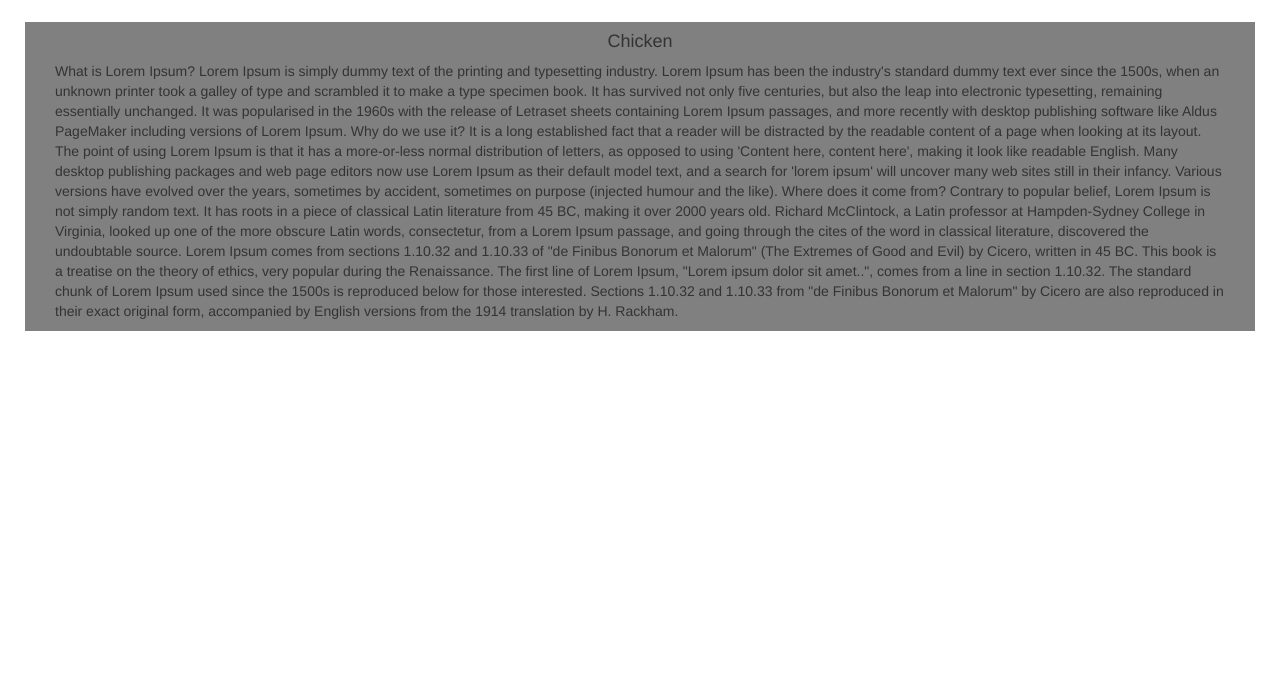
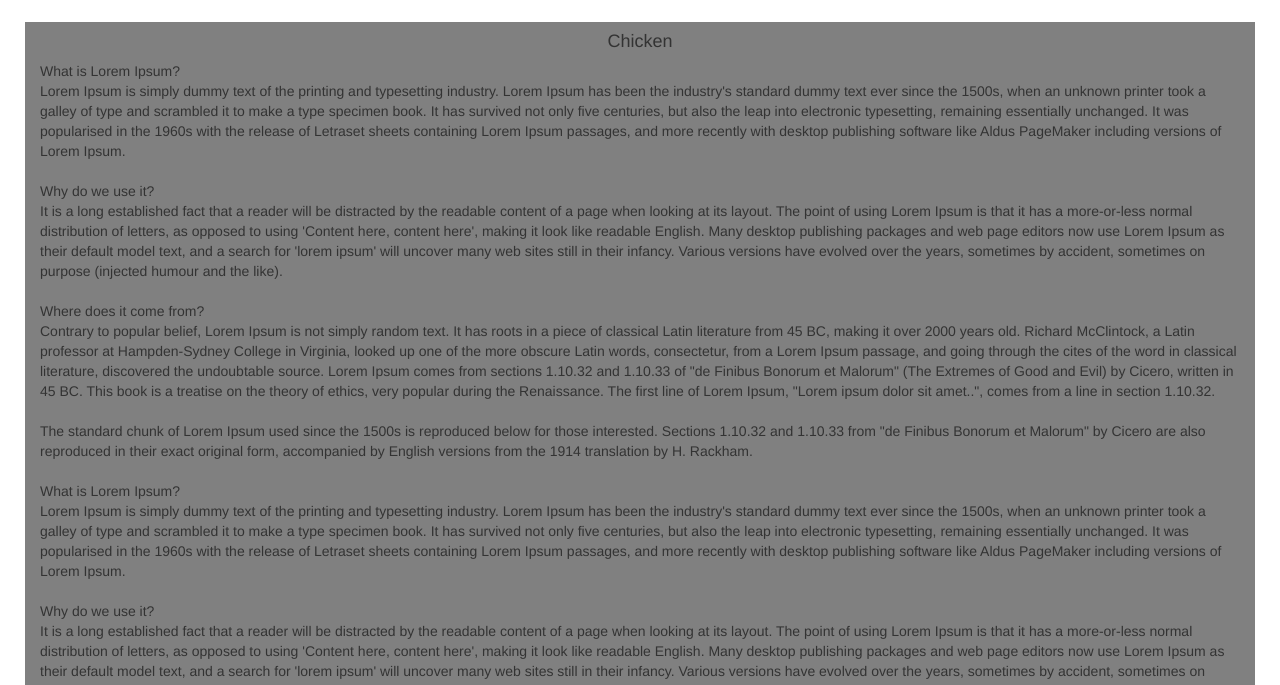
Before and after one commit to MPH320/module3-solution, a plain HTML site: page index.html in a window 1280 px wide. Shown: the part 115-800 px from the top of the page. Drawn offline with Linux system fonts and the light colour scheme.

Commit message:
Update index.html

```diff
--- a/index.html
+++ b/index.html
@@ -37,20 +37,36 @@
 </nav>
 		<h1 class="text-center">Our Menu</h1>
 		<div class="container-fluid menu">
-			<h4 class="text-center col-xs-12">Chicken</h4>
-			<p class="col-xs-12">
-		What is Lorem Ipsum?
-Lorem Ipsum is simply dummy text of the printing and typesetting industry. Lorem Ipsum has been the industry's standard dummy text ever since the 1500s, when an unknown printer took a galley of type and scrambled it to make a type specimen book. It has survived not only five centuries, but also the leap into electronic typesetting, remaining essentially unchanged. It was popularised in the 1960s with the release of Letraset sheets containing Lorem Ipsum passages, and more recently with desktop publishing software like Aldus PageMaker including versions of Lorem Ipsum.
+			<div class="row">
+				<div class="col-xs-12">
+					<h4 class="text-center">Chicken</h4>
+					<p>
+		What is Lorem Ipsum?<br>
+Lorem Ipsum is simply dummy text of the printing and typesetting industry. Lorem Ipsum has been the industry's standard dummy text ever since the 1500s, when an unknown printer took a galley of type and scrambled it to make a type specimen book. It has survived not only five centuries, but also the leap into electronic typesetting, remaining essentially unchanged. It was popularised in the 1960s with the release of Letraset sheets containing Lorem Ipsum passages, and more recently with desktop publishing software like Aldus PageMaker including versions of Lorem Ipsum. <br><br>
 
-Why do we use it?
-It is a long established fact that a reader will be distracted by the readable content of a page when looking at its layout. The point of using Lorem Ipsum is that it has a more-or-less normal distribution of letters, as opposed to using 'Content here, content here', making it look like readable English. Many desktop publishing packages and web page editors now use Lorem Ipsum as their default model text, and a search for 'lorem ipsum' will uncover many web sites still in their infancy. Various versions have evolved over the years, sometimes by accident, sometimes on purpose (injected humour and the like).
+Why do we use it?<br>
+It is a long established fact that a reader will be distracted by the readable content of a page when looking at its layout. The point of using Lorem Ipsum is that it has a more-or-less normal distribution of letters, as opposed to using 'Content here, content here', making it look like readable English. Many desktop publishing packages and web page editors now use Lorem Ipsum as their default model text, and a search for 'lorem ipsum' will uncover many web sites still in their infancy. Various versions have evolved over the years, sometimes by accident, sometimes on purpose (injected humour and the like).<br><br>
 
 
-Where does it come from?
-Contrary to popular belief, Lorem Ipsum is not simply random text. It has roots in a piece of classical Latin literature from 45 BC, making it over 2000 years old. Richard McClintock, a Latin professor at Hampden-Sydney College in Virginia, looked up one of the more obscure Latin words, consectetur, from a Lorem Ipsum passage, and going through the cites of the word in classical literature, discovered the undoubtable source. Lorem Ipsum comes from sections 1.10.32 and 1.10.33 of "de Finibus Bonorum et Malorum" (The Extremes of Good and Evil) by Cicero, written in 45 BC. This book is a treatise on the theory of ethics, very popular during the Renaissance. The first line of Lorem Ipsum, "Lorem ipsum dolor sit amet..", comes from a line in section 1.10.32.
+Where does it come from?<br>
+Contrary to popular belief, Lorem Ipsum is not simply random text. It has roots in a piece of classical Latin literature from 45 BC, making it over 2000 years old. Richard McClintock, a Latin professor at Hampden-Sydney College in Virginia, looked up one of the more obscure Latin words, consectetur, from a Lorem Ipsum passage, and going through the cites of the word in classical literature, discovered the undoubtable source. Lorem Ipsum comes from sections 1.10.32 and 1.10.33 of "de Finibus Bonorum et Malorum" (The Extremes of Good and Evil) by Cicero, written in 45 BC. This book is a treatise on the theory of ethics, very popular during the Renaissance. The first line of Lorem Ipsum, "Lorem ipsum dolor sit amet..", comes from a line in section 1.10.32.<br><br>
+
+The standard chunk of Lorem Ipsum used since the 1500s is reproduced below for those interested. Sections 1.10.32 and 1.10.33 from "de Finibus Bonorum et Malorum" by Cicero are also reproduced in their exact original form, accompanied by English versions from the 1914 translation by H. Rackham. <br><br>
+
+						What is Lorem Ipsum?<br>
+Lorem Ipsum is simply dummy text of the printing and typesetting industry. Lorem Ipsum has been the industry's standard dummy text ever since the 1500s, when an unknown printer took a galley of type and scrambled it to make a type specimen book. It has survived not only five centuries, but also the leap into electronic typesetting, remaining essentially unchanged. It was popularised in the 1960s with the release of Letraset sheets containing Lorem Ipsum passages, and more recently with desktop publishing software like Aldus PageMaker including versions of Lorem Ipsum. <br><br>
+
+Why do we use it?<br>
+It is a long established fact that a reader will be distracted by the readable content of a page when looking at its layout. The point of using Lorem Ipsum is that it has a more-or-less normal distribution of letters, as opposed to using 'Content here, content here', making it look like readable English. Many desktop publishing packages and web page editors now use Lorem Ipsum as their default model text, and a search for 'lorem ipsum' will uncover many web sites still in their infancy. Various versions have evolved over the years, sometimes by accident, sometimes on purpose (injected humour and the like).<br><br>
+
+
+Where does it come from?<br>
+Contrary to popular belief, Lorem Ipsum is not simply random text. It has roots in a piece of classical Latin literature from 45 BC, making it over 2000 years old. Richard McClintock, a Latin professor at Hampden-Sydney College in Virginia, looked up one of the more obscure Latin words, consectetur, from a Lorem Ipsum passage, and going through the cites of the word in classical literature, discovered the undoubtable source. Lorem Ipsum comes from sections 1.10.32 and 1.10.33 of "de Finibus Bonorum et Malorum" (The Extremes of Good and Evil) by Cicero, written in 45 BC. This book is a treatise on the theory of ethics, very popular during the Renaissance. The first line of Lorem Ipsum, "Lorem ipsum dolor sit amet..", comes from a line in section 1.10.32.<br><br>
 
 The standard chunk of Lorem Ipsum used since the 1500s is reproduced below for those interested. Sections 1.10.32 and 1.10.33 from "de Finibus Bonorum et Malorum" by Cicero are also reproduced in their exact original form, accompanied by English versions from the 1914 translation by H. Rackham.
-		</p>
+						</p>
+					</div>
+				</div>
 		</div>
 	<script src="js/jquery-2.1.4.min.js"></script>
 	<script src="js/bootstrap.min.js"></script>
```
